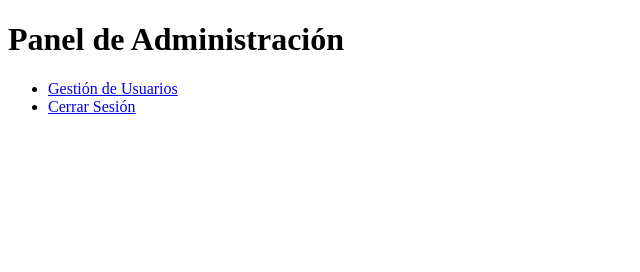
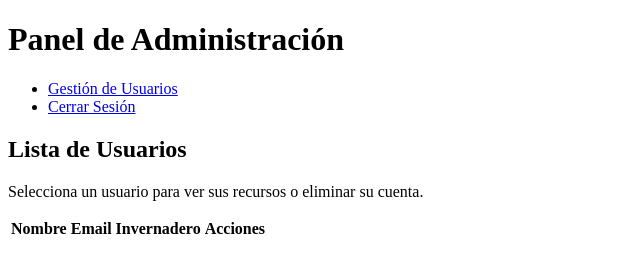
Before and after one commit to jonathanvargas1-ops/invernadero1, a plain HTML site: page admin_usuarios.html in a window 1280 px wide. Shown: the whole page, without its empty margins (0-640 px from the left). Drawn offline with Linux system fonts and the light colour scheme.

Commit message:
siguiente parte main sin terminar

```diff
--- a/admin_usuarios.html
+++ b/admin_usuarios.html
@@ -17,3 +17,18 @@
             </ul>
         </nav>
     </header>
+    <main>
+        <section>
+            <h2>Lista de Usuarios</h2>
+            <p>Selecciona un usuario para ver sus recursos o eliminar su cuenta.</p>
+
+            <table>
+                <thead>
+                    <tr>
+                        <th>Nombre</th>
+                        <th>Email</th>
+                        <th>Invernadero</th>
+                        <th>Acciones</th>
+                    </tr>
+                </thead>
+                <tbody>
```
